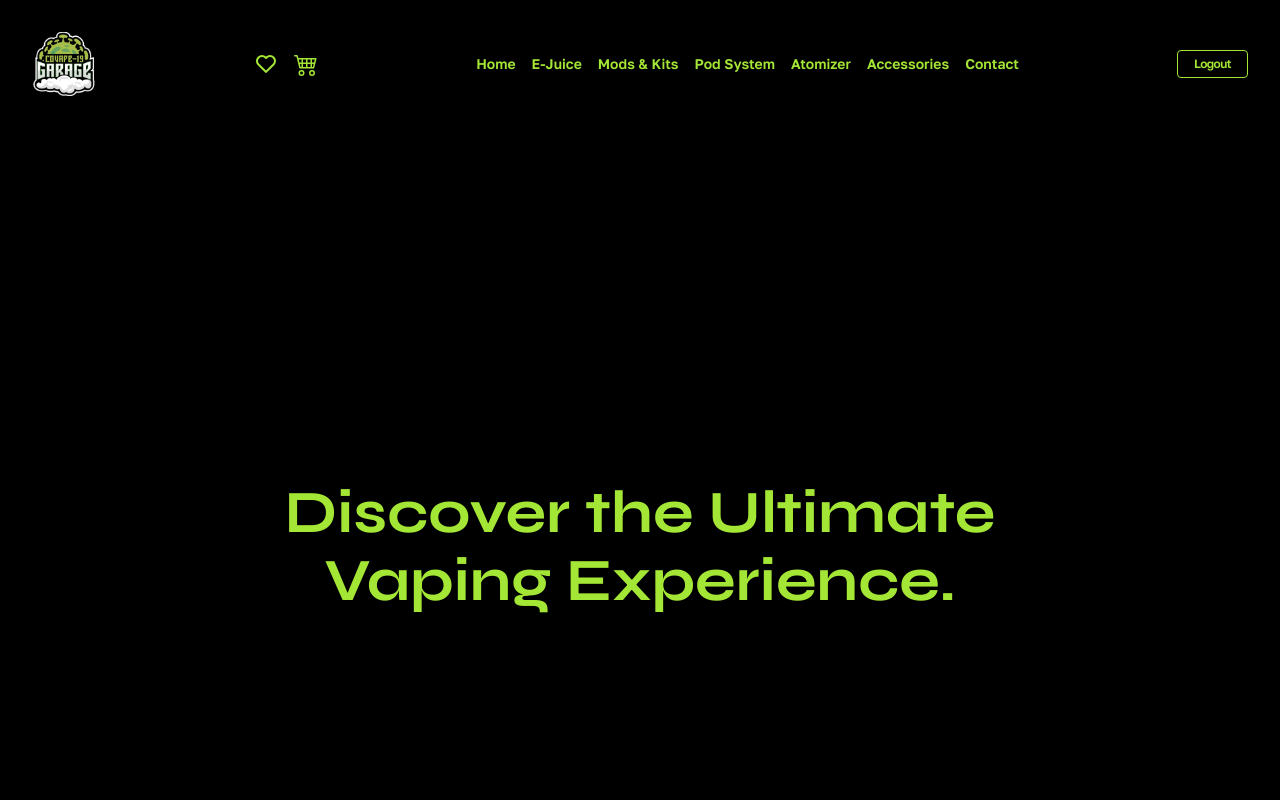
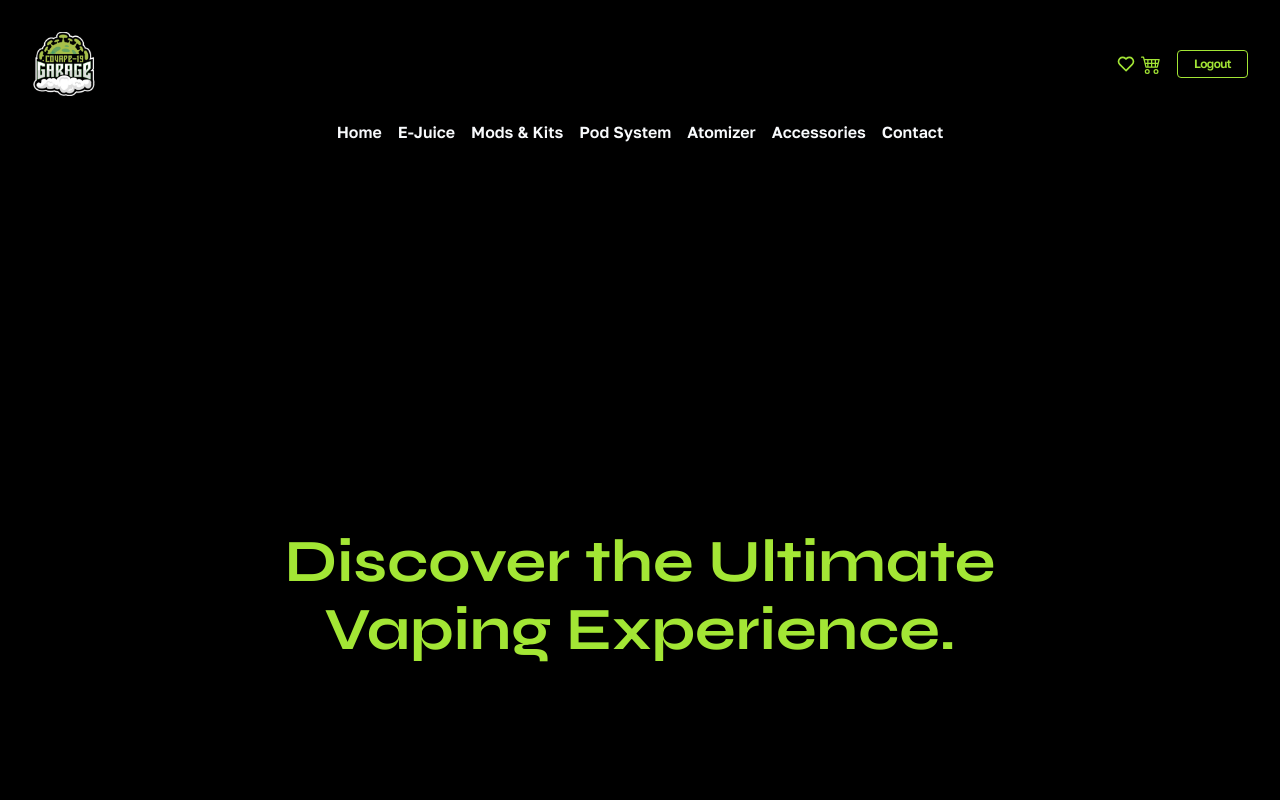
Before and after one commit to rthrx44/covape-19-garage, a React (Create React App) app: page /dashboard in a window 1280 px wide. Shown: the top 800 px of the page. Built offline with nearby package versions, Linux system fonts and the light colour scheme.

Commit message:
fix navbar mobile ui

```diff
--- a/package.json
+++ b/package.json
@@ -13,8 +13,7 @@
     "react-scripts": "5.0.1",
     "react-toastify": "^9.1.3",
     "swiper": "^10.0.4",
-    "web-vitals": "^2.1.4",
-    "@babel/plugin-proposal-private-property-in-object": "7.21.11"
+    "web-vitals": "^2.1.4"
   },
   "scripts": {
     "start": "react-scripts start",
@@ -39,5 +38,8 @@
       "last 1 firefox version",
       "last 1 safari version"
     ]
+  },
+  "devDependencies": {
+    "@babel/plugin-proposal-private-property-in-object": "^7.21.11"
   }
 }
--- a/src/components/navbar/Navbar.css
+++ b/src/components/navbar/Navbar.css
@@ -1,8 +1,6 @@
 .mobile__wrapper {
   position: fixed;
-  display: flex;
-  justify-content: center;
-  align-items: center;
+  display: grid;
   text-align: center;
   top: 0;
   left: 0;
@@ -28,15 +26,17 @@
   font-size: var(--size-sm);
   font-weight: 600;
   transition: 0.3s ease;
+  color: var(--clr-slate);
 }
 
 .mobile__link:hover {
+  color: var(--clr-lime);
   border-bottom: 1px solid var(--clr-lime);
 }
 
 .mobile__link-line {
-  border: 1px solid var(--clr-slate);
-  padding-right: 2rem;
+  border: 1px solid var(--clr-slate300);
+  padding-right: 7rem;
 }
 
 .mobile__login {
@@ -50,10 +50,30 @@
   z-index: 9999;
 }
 
-.header__wrapper {
+.navbar__grid {
+  display: grid;
+  grid-template-columns: auto auto;
+  grid-template-areas:
+  'btnTwo logOne';
+}
+
+.btnTwo {
+  grid-area: btnTwo;
+}
+.logOne {
+  grid-area: logOne;
+}
+
+.navbar__upper {
   display: flex;
   justify-content: space-between;
-  align-items: center;
+}
+
+.upper__btn {
+  display: flex;
+  justify-content: flex-end;
+  flex-direction: row;
+  gap: 1rem;
 }
 
 .header__logo {
@@ -70,10 +90,8 @@
 }
 
 .header__bars {
-  display: block;
   color: var(--clr-lime);
-  width: var(--size-2xl);
-  height: var(--size-2xl);
+  font-size: var(--size-xl);
 }
 
 /* xs */
@@ -84,6 +102,15 @@
 
 /* md */
 @media (min-width: 768px) {
+  .navbar__grid {
+    display: flex;
+    flex-direction: column;
+  }
+
+  .navbar__upper {
+    margin-bottom: 1.5rem;
+  }
+
   .mobile__wrapper {
     display: none;
   }
@@ -95,6 +122,7 @@
 
   .header__menu {
     display: flex;
+    justify-content: center;
     align-items: center;
     list-style: none;
     padding: 0;
@@ -117,9 +145,11 @@
     text-decoration: none;
     font-weight: 600;
     transition: 0.3s ease-in-out;
+    color: var(--clr-slate);
   }
 
   .header__link:hover {
+    color: var(--clr-lime);
     border-bottom: 1px solid var(--clr-lime);
   }
 
--- a/src/components/navbar/Navbar.jsx
+++ b/src/components/navbar/Navbar.jsx
@@ -1,7 +1,8 @@
 import React, { useState } from 'react'
 import './Navbar.css';
 import { RButton } from '../buttons/Button';
-import { FaBars } from "react-icons/fa";
+import { HiMiniBars3 } from "react-icons/hi2";
+import { MdClose } from "react-icons/md";
 import { BiHeart } from "react-icons/bi";
 import { BsCart4 } from "react-icons/bs";
 import { useNavigate, Link } from 'react-router-dom';
@@ -10,6 +11,7 @@ import Cvlogo from '../../components/assets/Image/Cvlogo.png'
 export default function Navbar () {
 
   const [toggleMenu, setToggleMenu] = useState(false);
+  const [toggleIcon, setToggleIcon] = useState(<HiMiniBars3/>)
   const navigate = useNavigate();
 
   const handletoggle = () => {
@@ -18,7 +20,9 @@ export default function Navbar () {
     if (toggleMenu) {
       setToggleMenu(false)
       body.style.overflowY = 'auto'
+      setToggleIcon(<HiMiniBars3/>)
     } else {
+      setToggleIcon(<MdClose/>)
       setToggleMenu(true)
       body.style.overflowY = 'hidden'
     };
@@ -29,6 +33,7 @@ export default function Navbar () {
     const body = document.querySelector('body')
 
     if (mobileLinks) {
+      setToggleIcon(<HiMiniBars3/>)
       setToggleMenu(false)
       body.style.overflowY = 'auto'
     } else {
@@ -78,42 +83,46 @@ export default function Navbar () {
       }
       <header id='home' className='header container'>
         <nav className='header__wrapper'>
-          <img className='header__logo' src={Cvlogo} alt='Covape-19 Garage Logo' title='Covape-19 Grage'/>
+          <div className='navbar__grid'>
+            <div className='navbar__upper'>
+              <img className='header__logo logOne' src={Cvlogo} alt='Covape-19 Garage Logo' title='Covape-19 Grage'/>
+              <div className='upper__btn btnOne'>
                 <div className="btn__con">
-            <button className="cartBtn">
-              <BiHeart />
-            </button>
-            <Link to={"/cart"} className="cartBtn">
-              <BsCart4 />
-            </Link>
+                  <button className="cartBtn"><BiHeart /></button>
+                  <Link to={"/cart"} className="cartBtn"><BsCart4 /></Link>
                 </div>
+                <div className='header__btns'>
+                    <Link className='header__login' to='/'> <RButton buttonClick={handleLogout} displayText = 'Logout'/></Link>
+                </div>
+              </div>
+            </div>
+            <div className='navbar__lower'>
               <ul className='header__menu'>
                 <li>
-              <a className='mobile__link' href='#home' onClick={handleClick}> Home </a>
+                  <a className='header__link' href='#home' onClick={handleClick}> Home </a>
                 </li>
                 <li>
-              <Link className='mobile__link' to='/juice' onClick={handleClick}> E-Juice </Link>
+                  <Link className='header__link' to='/juice' onClick={handleClick}> E-Juice </Link>
                 </li>
                 <li>
-              <Link className='mobile__link' to='/mods' onClick={handleClick}> Mods & Kits </Link>
+                  <Link className='header__link' to='/mods' onClick={handleClick}> Mods & Kits </Link>
                 </li>
                 <li>
-              <Link className='mobile__link' to='/pods' onClick={handleClick}> Pod System </Link>
+                  <Link className='header__link' to='/pods' onClick={handleClick}> Pod System </Link>
                 </li>
                 <li>
-              <Link className='mobile__link' to='/atomizer' onClick={handleClick}> Atomizer </Link>
+                  <Link className='header__link' to='/atomizer' onClick={handleClick}> Atomizer </Link>
                 </li>
                 <li>
-              <Link className='mobile__link' to='/accessories' onClick={handleClick}> Accessories </Link>
+                  <Link className='header__link' to='/accessories' onClick={handleClick}> Accessories </Link>
                 </li>
                 <li>
-              <a className='mobile__link' href='#contact' onClick={handleClick}> Contact </a>
+                  <a className='header__link' href='#contact' onClick={handleClick}> Contact </a>
                 </li>
               </ul>
-          <ul className='header__btns'>
-            <Link className='header__login' to='/'> <RButton buttonClick={handleLogout} displayText = 'Logout'/></Link>
-          </ul>
-          <button className='header__bars' onClick={handletoggle}><FaBars/></button>
+            </div>
+            <button className='header__bars btnTwo' onClick={handletoggle}>{toggleIcon}</button>
+          </div>
         </nav>
       </header>
     </>
--- a/src/pages/dashboard/Dashboard.css
+++ b/src/pages/dashboard/Dashboard.css
@@ -97,6 +97,9 @@
 }
 
 .footer {
+  display: flex;
+  flex-direction: column;
+  align-items: center;
   text-align: center;
   padding-top: 3rem;
   padding-bottom: 3rem;
@@ -116,6 +119,10 @@
   font-family: var(--font-secondary);
   font-size: var(--size-xs);
   color: var(--clr-slate300);
+}
+
+.footer__logo {
+  margin-top: 2rem;
 }
 
 /* xs */
--- a/src/pages/dashboard/Dashboard.jsx
+++ b/src/pages/dashboard/Dashboard.jsx
@@ -15,6 +15,7 @@ import { FaFacebookSquare } from "react-icons/fa";
 import { SiShopee } from "react-icons/si";
 import { Items, Brands } from '../../components/utils/item/Item';
 import { RButton } from '../../components/buttons/Button';
+import Cvlogo from '../../components/assets/Image/Cvlogo.png'
 import Navbar from '../../components/navbar/Navbar';
 import VapeWarning from '../../components/assets/Image/VapeWarning.png'
 import Juice01 from '../../components/assets/Image/Juice01.png'
@@ -177,6 +178,7 @@ function Dashboard({topProducts, brands}) {
             <SiShopee/>
           </div>
           <h6 className='footer__text'>© 2023 Covape-19 Garage. All rights reserved.</h6>
+          <a href="#home" className='footer__logo'><img id='home' className='header__logo' src={Cvlogo} alt='Covape-19 Garage Logo' title='Back to Top'/></a>
         </footer>
       </main>
     </>
--- a/src/pages/products/Index.css
+++ b/src/pages/products/Index.css
@@ -9,7 +9,8 @@
   display: flex;
   justify-content: center;
   align-items: center;
-  gap: 1rem;
+  text-align: center;
+  gap: 0.3rem;
 }
 
 .cartBtn {
@@ -155,10 +156,6 @@
 
 /* sm */
 @media (min-width: 640px) {
-  .cartBtn {
-    font-size: var(--size-2xl);
-  }
-
   .product__main-img {
     grid-template-columns: 1fr 1fr;
     grid-template-areas:
```
Also changed, not shown: 1 other file (tests, documents, lock files or other folders). Lines whose indentation alone changed are shown as unchanged.
